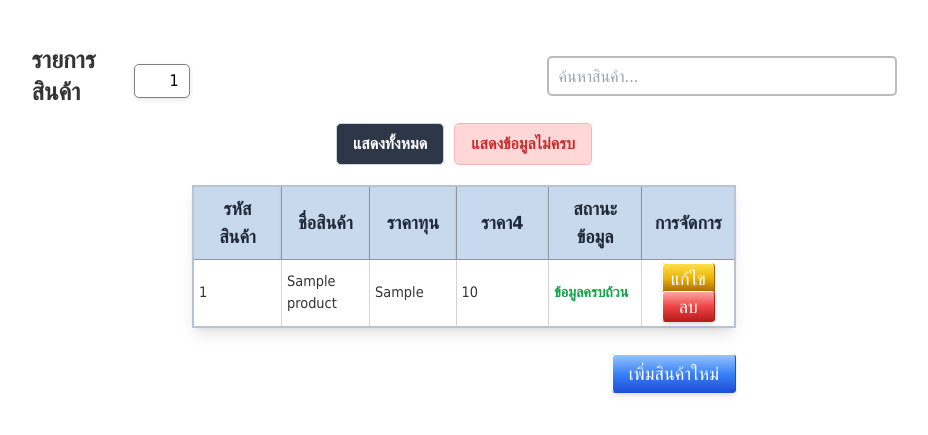
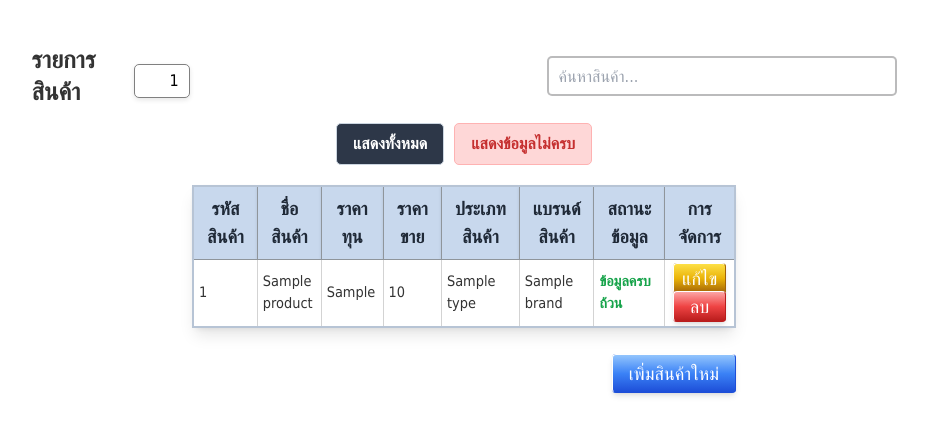
Before and after one commit to Sakonwatzzz/dev_project_warehouse, a PHP site: page /page/product/product_list.php in a window 1280 px wide. Shown: the top 435 px of the page, without its empty margins (176-1104 px from the left). Run offline with PHP 8.4, Linux system fonts and the light colour scheme; tables that the repository leaves empty or names only in its code hold one stand-in row (values such as "Sample post"); data that the repository does not hold is empty.

Commit message:
done_for_display_type&brand

```diff
--- a/public/page/product/product_list.php
+++ b/public/page/product/product_list.php
@@ -55,22 +55,26 @@ if (isset($_GET['id'])) {
 
 // การแบ่งหน้า
 $records_per_page = 5;
-$page = isset($_GET['page_num']) ? (int)$_GET['page_num'] : 1;
+$page = isset($_GET['page_num']) ? (int) $_GET['page_num'] : 1;
 $offset = ($page - 1) * $records_per_page;
 
 // คำสั่ง SQL สำหรับโหมดแสดงข้อมูลไม่ครบ
 if ($incomplete_mode) {
-    $where_condition = "WHERE product_name = '' OR product_name IS NULL OR
-                        product_price1 = '' OR product_price1 IS NULL OR
-                        product_price2 = '' OR product_price2 IS NULL OR
-                        product_price3 = '' OR product_price3 IS NULL OR
-                        product_price4 = '' OR product_price4 IS NULL OR
-                        product_capital = '' OR product_capital IS NULL OR
-                        product_type_id = '' OR product_type_id IS NULL";
+    $where_condition = "WHERE product.product_name = '' OR product.product_name IS NULL OR
+                        product.product_price1 = '' OR product.product_price1 IS NULL OR
+                        product.product_price2 = '' OR product.product_price2 IS NULL OR
+                        product.product_price3 = '' OR product.product_price3 IS NULL OR
+                        product.product_price4 = '' OR product.product_price4 IS NULL OR
+                        product.product_capital = '' OR product.product_capital IS NULL OR
+                        product.product_type_id = '' OR product.product_type_id IS NULL OR
+                        product.product_brand_id = '' OR product.product_brand_id IS NULL";
 
     // นับจำนวนรายการที่ข้อมูลไม่ครบ
     try {
-        $total_query = "SELECT COUNT(*) FROM product $where_condition";
+        $total_query = "SELECT COUNT(*) FROM product
+        INNER JOIN product_brand ON product.product_brand_id = product_brand.product_brand_id
+        INNER JOIN product_type ON product.product_type_id = product_type.product_type_id
+        $where_condition";
         $total_result = $pdo->query($total_query);
         $incomplete_count = $total_result->fetchColumn();
     } catch (PDOException $e) {
@@ -92,9 +96,27 @@ try {
 
 // ดึงข้อมูลตามการแบ่งหน้าและโหมดที่เลือก
 try {
-    $query = "SELECT product_id, product_name, product_price1, product_price2, product_price3, product_price4, product_capital, product_type_id
-             FROM product $where_condition
-             LIMIT :offset, :records_per_page";
+    $query = "SELECT
+    product.product_id,
+    product.product_name,
+    product.product_price1,
+    product.product_price2,
+    product.product_price3,
+    product.product_price4,
+    product.product_capital,
+    product.product_type_id,
+    product.product_brand_id,
+    product_brand.product_brand_name,
+    product_type.product_type_name
+    FROM
+        product
+    INNER JOIN
+        product_brand ON product.product_brand_id = product_brand.product_brand_id
+    INNER JOIN
+        product_type ON product.product_type_id = product_type.product_type_id
+    $where_condition
+    LIMIT :offset, :records_per_page";
+
     $stmt = $pdo->prepare($query);
     $stmt->bindValue(':offset', $offset, PDO::PARAM_INT);
     $stmt->bindValue(':records_per_page', $records_per_page, PDO::PARAM_INT);
@@ -285,10 +307,12 @@ try {
         </div>
 
         <div class="mode-toggle">
-            <a href="?page=product_list" class="mode-button normal-mode <?php echo !$incomplete_mode ? 'active' : ''; ?>">
+            <a href="?page=product_list"
+                class="mode-button normal-mode <?php echo !$incomplete_mode ? 'active' : ''; ?>">
                 แสดงทั้งหมด
             </a>
-            <a href="?page=product_list&mode=incomplete" class="mode-button incomplete-mode <?php echo $incomplete_mode ? 'active' : ''; ?>">
+            <a href="?page=product_list&mode=incomplete"
+                class="mode-button incomplete-mode <?php echo $incomplete_mode ? 'active' : ''; ?>">
                 แสดงข้อมูลไม่ครบ
             </a>
         </div>
@@ -305,12 +329,30 @@ try {
         <table class="mt-5 mb-8 w-[100%] border-2 border-[#b7c4d5] shadow-lg" id="dataTable">
             <thead>
                 <tr>
-                    <th class="w-[170px] bg-gradient-to-b from-[#c8d8ed] via-[#c8d8ed] to-[#c8d8ed] text-gray-800 text-lg px-3 py-2 border border-[#8f959b] shadow">รหัสสินค้า</th>
-                    <th class="w-[170px] bg-gradient-to-b from-[#c8d8ed] via-[#c8d8ed] to-[#c8d8ed] text-gray-800 text-lg px-3 py-2 border border-[#8f959b] shadow">ชื่อสินค้า</th>
-                    <th class="w-[170px] bg-gradient-to-b from-[#c8d8ed] via-[#c8d8ed] to-[#c8d8ed] text-gray-800 text-lg px-3 py-2 border border-[#8f959b] shadow">ราคาทุน</th>
-                    <th class="w-[170px] bg-gradient-to-b from-[#c8d8ed] via-[#c8d8ed] to-[#c8d8ed] text-gray-800 text-lg px-3 py-2 border border-[#8f959b] shadow">ราคา4</th>
-                    <th class="w-[170px] bg-gradient-to-b from-[#c8d8ed] via-[#c8d8ed] to-[#c8d8ed] text-gray-800 text-lg px-3 py-2 border border-[#8f959b] shadow">สถานะข้อมูล</th>
-                    <th class="w-[170px] bg-gradient-to-b from-[#c8d8ed] via-[#c8d8ed] to-[#c8d8ed] text-gray-800 text-lg px-3 py-2 border border-[#8f959b] shadow">การจัดการ</th>
+                    <th
+                        class="w-[170px] bg-gradient-to-b from-[#c8d8ed] via-[#c8d8ed] to-[#c8d8ed] text-gray-800 text-lg px-3 py-2 border border-[#8f959b] shadow">
+                        รหัสสินค้า</th>
+                    <th
+                        class="w-[170px] bg-gradient-to-b from-[#c8d8ed] via-[#c8d8ed] to-[#c8d8ed] text-gray-800 text-lg px-3 py-2 border border-[#8f959b] shadow">
+                        ชื่อสินค้า</th>
+                    <th
+                        class="w-[170px] bg-gradient-to-b from-[#c8d8ed] via-[#c8d8ed] to-[#c8d8ed] text-gray-800 text-lg px-3 py-2 border border-[#8f959b] shadow">
+                        ราคาทุน</th>
+                    <th
+                        class="w-[170px] bg-gradient-to-b from-[#c8d8ed] via-[#c8d8ed] to-[#c8d8ed] text-gray-800 text-lg px-3 py-2 border border-[#8f959b] shadow">
+                        ราคาขาย</th>
+                    <th
+                        class="w-[170px] bg-gradient-to-b from-[#c8d8ed] via-[#c8d8ed] to-[#c8d8ed] text-gray-800 text-lg px-3 py-2 border border-[#8f959b] shadow">
+                        ประเภทสินค้า</th>
+                    <th
+                        class="w-[170px] bg-gradient-to-b from-[#c8d8ed] via-[#c8d8ed] to-[#c8d8ed] text-gray-800 text-lg px-3 py-2 border border-[#8f959b] shadow">
+                        แบรนด์สินค้า</th>
+                    <th
+                        class="w-[170px] bg-gradient-to-b from-[#c8d8ed] via-[#c8d8ed] to-[#c8d8ed] text-gray-800 text-lg px-3 py-2 border border-[#8f959b] shadow">
+                        สถานะข้อมูล</th>
+                    <th
+                        class="w-[170px] bg-gradient-to-b from-[#c8d8ed] via-[#c8d8ed] to-[#c8d8ed] text-gray-800 text-lg px-3 py-2 border border-[#8f959b] shadow">
+                        การจัดการ</th>
                 </tr>
             </thead>
             <tbody>
@@ -322,19 +364,30 @@ try {
                         empty($product_list['product_price3']) ||
                         empty($product_list['product_price4']) ||
                         empty($product_list['product_capital']) ||
-                        empty($product_list['product_type_id']);
-                ?>
-                    <tr class="<?php echo $is_incomplete ? 'incomplete-data' : 'bg-white'; ?> hover:bg-[#aec5e366] cursor-pointer">
+                        empty($product_list['product_type_id']) ||
+                        empty($product_list['product_brand_id']);
+                    ?>
+                    <tr
+                        class="<?php echo $is_incomplete ? 'incomplete-data' : 'bg-white'; ?> hover:bg-[#aec5e366] cursor-pointer">
                         <td class="text-start"><?php echo ($product_list['product_id']); ?></td>
                         <td class="text-start <?php echo empty($product_list['product_name']) ? 'missing-field' : ''; ?>"
                             onclick="window.location.href='?page=product_detail&tabel=product&id=<?php echo ($product_list['product_id']) ?>'">
                             <?php echo empty($product_list['product_name']) ? 'ไม่มีข้อมูล' : $product_list['product_name']; ?>
                         </td>
-                        <td class="text-start <?php echo empty($product_list['product_capital']) ? 'missing-field' : ''; ?>">
+                        <td
+                            class="text-start <?php echo empty($product_list['product_capital']) ? 'missing-field' : ''; ?>">
                             <?php echo empty($product_list['product_capital']) ? 'ไม่มีข้อมูล' : $product_list['product_capital']; ?>
                         </td>
                         <td class="text-start <?php echo empty($product_list['product_price4']) ? 'missing-field' : ''; ?>">
                             <?php echo empty($product_list['product_price4']) ? 'ไม่มีข้อมูล' : $product_list['product_price4']; ?>
+                        </td>
+                        <td
+                            class="text-start <?php echo empty($product_list['product_type_id']) ? 'missing-field' : ''; ?>">
+                            <?php echo empty($product_list['product_type_name']) ? 'ไม่มีข้อมูล' : $product_list['product_type_name']; ?>
+                        </td>
+                        <td
+                            class="text-start <?php echo empty($product_list['product_brand_id']) ? 'missing-field' : ''; ?>">
+                            <?php echo empty($product_list['product_brand_name']) ? 'ไม่มีข้อมูล' : $product_list['product_brand_name']; ?>
                         </td>
                         <td class="text-start">
                             <?php if ($is_incomplete): ?>
@@ -365,8 +418,7 @@ try {
                             </a>
 
                             <a href="?page=product_list&id=<?php echo $product_list['product_id']; ?><?php echo $incomplete_mode ? '&mode=incomplete' : ''; ?>"
-                                onclick="return confirm('ลบหรือไม่ลบ สรุป?')"
-                                class="bg-gradient-to-b from-red-300 via-red-500 to-red-700 text-white text-lg border border-red-700
+                                onclick="return confirm('ลบหรือไม่ลบ สรุป?')" class="bg-gradient-to-b from-red-300 via-red-500 to-red-700 text-white text-lg border border-red-700
                                border-t-white
                                border-l-white
                                px-4
@@ -399,19 +451,24 @@ try {
         <div class="pagination">
             <?php if ($total_pages > 1): ?>
                 <?php if ($page > 1): ?>
-                    <a href="?page=product_list<?php echo $incomplete_mode ? '&mode=incomplete' : ''; ?>&page_num=<?php echo ($page - 1); ?>">&laquo; ก่อนหน้า</a>
+                    <a
+                        href="?page=product_list<?php echo $incomplete_mode ? '&mode=incomplete' : ''; ?>&page_num=<?php echo ($page - 1); ?>">&laquo;
+                        ก่อนหน้า</a>
                 <?php endif; ?>
 
                 <?php for ($i = 1; $i <= $total_pages; $i++): ?>
                     <?php if ($i == $page): ?>
                         <a href="#" class="active"><?php echo $i; ?></a>
                     <?php else: ?>
-                        <a href="?page=product_list<?php echo $incomplete_mode ? '&mode=incomplete' : ''; ?>&page_num=<?php echo $i; ?>"><?php echo $i; ?></a>
+                        <a
+                            href="?page=product_list<?php echo $incomplete_mode ? '&mode=incomplete' : ''; ?>&page_num=<?php echo $i; ?>"><?php echo $i; ?></a>
                     <?php endif; ?>
                 <?php endfor; ?>
 
                 <?php if ($page < $total_pages): ?>
-                    <a href="?page=product_list<?php echo $incomplete_mode ? '&mode=incomplete' : ''; ?>&page_num=<?php echo ($page + 1); ?>">ถัดไป &raquo;</a>
+                    <a
+                        href="?page=product_list<?php echo $incomplete_mode ? '&mode=incomplete' : ''; ?>&page_num=<?php echo ($page + 1); ?>">ถัดไป
+                        &raquo;</a>
                 <?php endif; ?>
             <?php endif; ?>
         </div>
@@ -498,7 +555,7 @@ try {
     </script>
 
     <script>
-        document.addEventListener("DOMContentLoaded", function() {
+        document.addEventListener("DOMContentLoaded", function () {
             const urlParams = new URLSearchParams(window.location.search);
             const searchInput = document.getElementById("searchInput");
             searchInput.focus();
```
